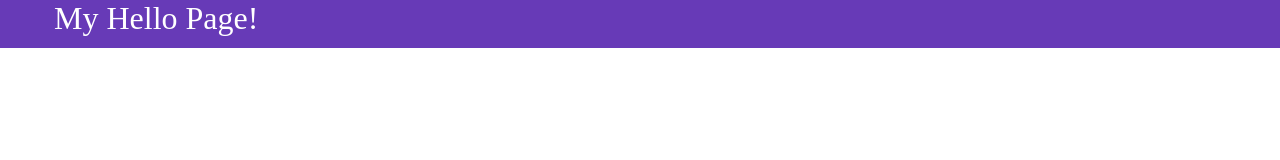
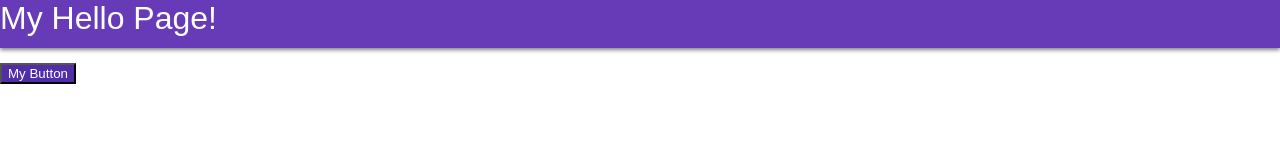
Before and after one commit to joaoepj/web2, a plain HTML site: page index.html in a window 1280 px wide. Drawn offline with Linux system fonts and the light colour scheme.

Commit message:
header shadow, button event listener

```diff
--- a/index.html
+++ b/index.html
@@ -9,12 +9,12 @@
     <script src='main.js'></script>
 </head>
 <body>
-    <header class="pri500 bs">
-        <span class="title">My Hello Page!</span>
+    <header class="pri500 text-contrast header-shadow">
+        <span class="title text-font">My Hello Page!</span>
     </header>
 
-    <div class="test1">
-
+    <div class="body">
+       <button class="pri700 text-contrast text-font">My Button</button>
      </div>
      <div>
 </body>
--- a/main.css
+++ b/main.css
@@ -1,35 +1,49 @@
-.test1 {
-
-    font-family: Verdana, Geneva, Tahoma, sans-serif;
-    color: #311B92;
-
-    display: inline-flex;
+/* HTML Tags */
+header {
+    height: 3rem;
+    margin-bottom: 15px;
+    font-size: xx-large;
 }
 
+.text-contrast {
+    color: white;
+}
 
-.pri500 {
-    background-color: #673AB7;
-    height: 3rem;
-    color: white;
-    font-size: xx-large;
+body {
+    margin: 0px;
+}
+
+div.body {
+    margin: 0px 8px 8px 0px;
 
 }
-
+/* Colors */
 .pri700 {
     background-color: #512DA8;
 }
 
-body {
-    margin: 0pt;
-    border: 0pt;
+.pri500 {
+    background-color: #673AB7;
+}
+
+.pri200 {
+    background-color: #B39DDB;
+}
+
+
+.header-shadow {
+    box-shadow: 0 2px 4px rgb(0 0 0 / 50%);
+}
+
+.header-text-layout {
+    margin-right: 100px;
+    margin-top: 15px;
+    padding: 0px 0px 0px 50px;
+    padding-top: 15px;
 
 }
 
-.pri500 .bs {
-    box-shadow: 0 2px 4px rgb(0 0 0 / 50%);
+
+.text-font {
+    font-family:Arial, Helvetica, sans-serif;
 }
-
-.title {
-    padding: 51px 52px 53px 54px;
-    border: 100px 0px 0px 0px;
-}
--- a/main.js
+++ b/main.js
@@ -0,0 +1,11 @@
+function loggy() {
+    console.log("params")
+}
+
+
+function load(params) {
+    var teste = document.getElementsByTagName("button");
+teste.addEventListener("click",loggy, false)
+}
+
+document.addEventListener("DOMContentLod", load, false)
```
